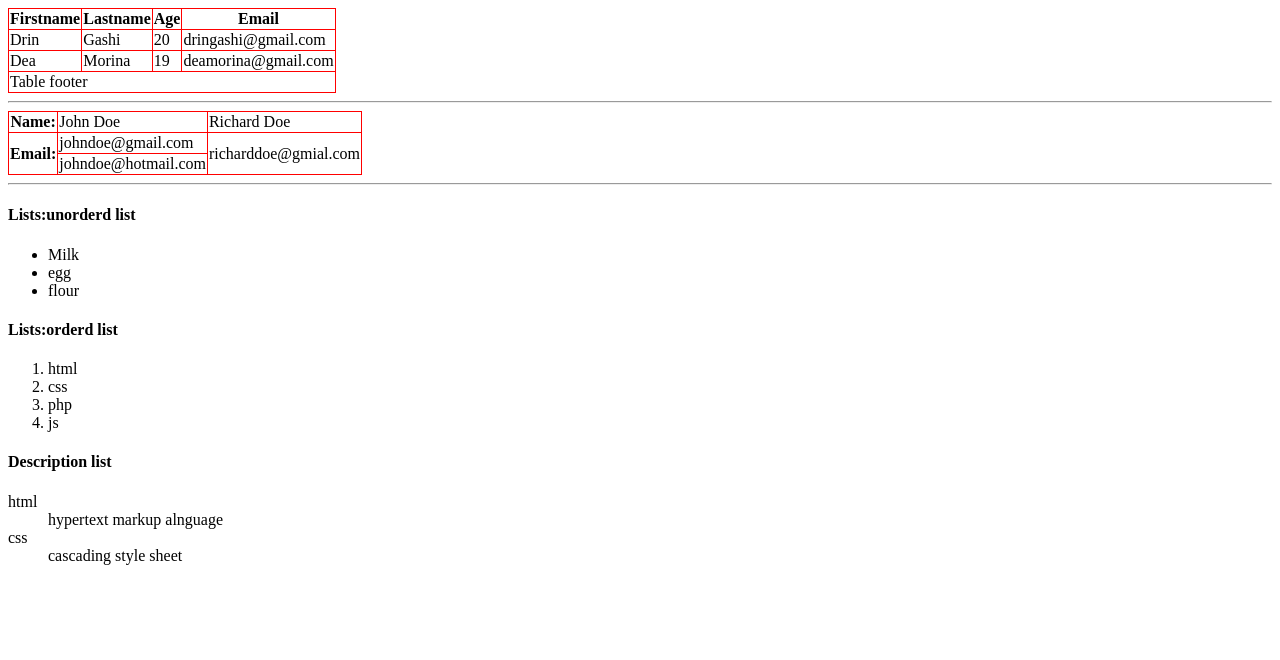
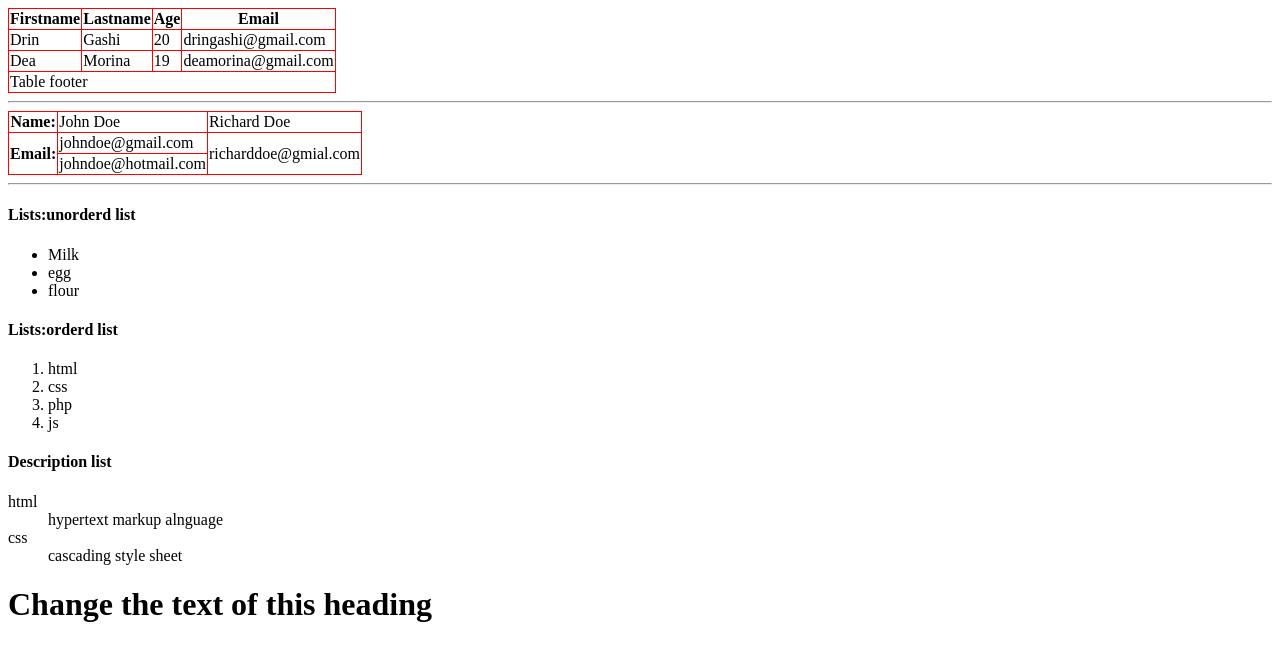
Before and after one commit to FlorentSy/lesson5, a plain HTML site: page index.html in a window 1280 px wide. Drawn offline with Linux system fonts and the light colour scheme.

Commit message:
contenteditable

```diff
--- a/index.html
+++ b/index.html
@@ -86,5 +86,8 @@
         <dd>cascading style sheet</dd>
     </dl>
 
+    <h1 contenteditable="true">
+        Change the text  of this heading
+    </h1>
 </body>
 </html>
```
